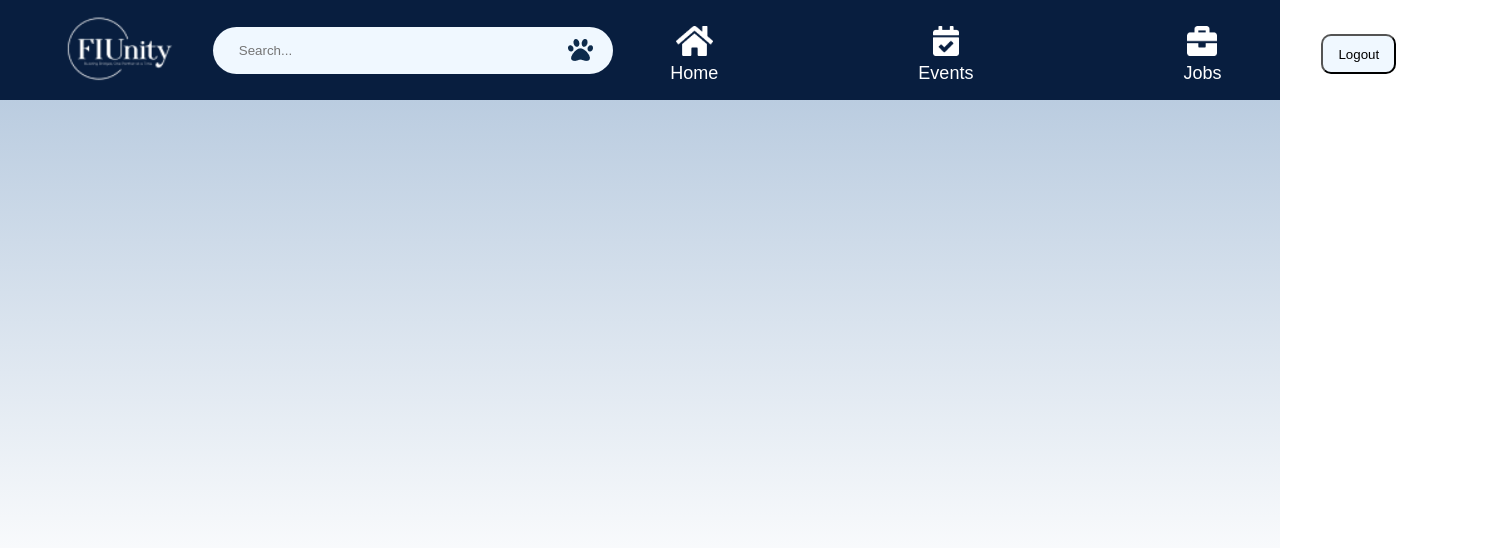
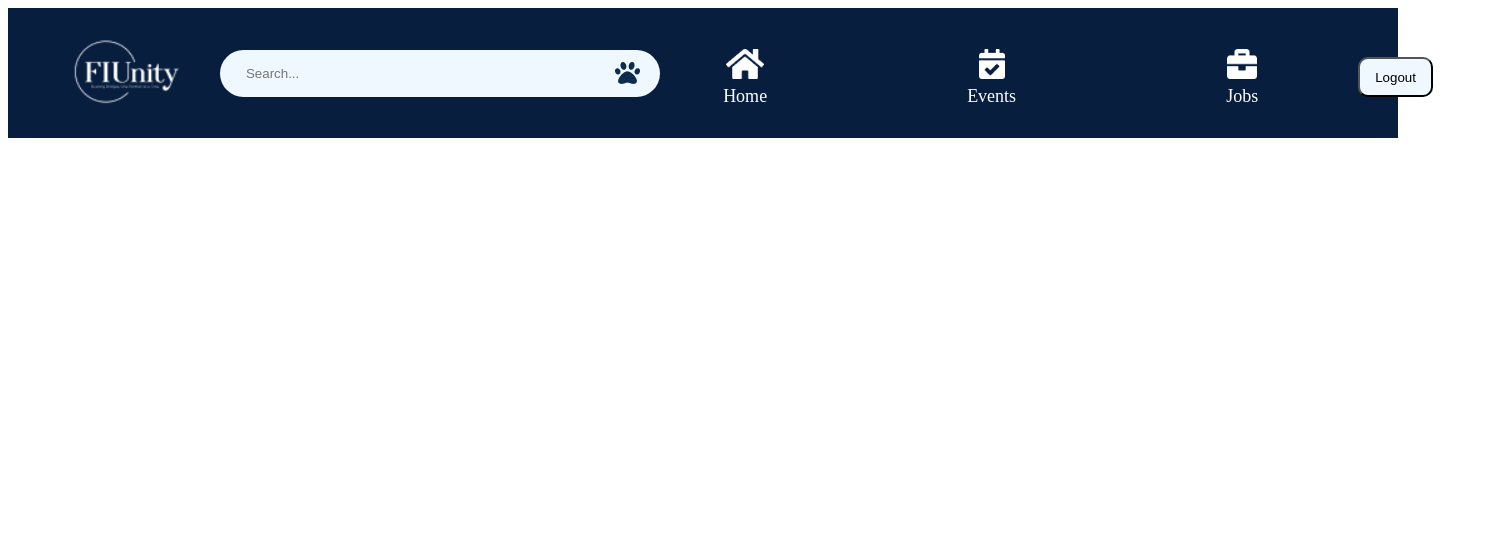
Before and after one commit to Giorgio-Abboud/FIUnity, a React (Vite) app in the folder FIUnity_Frontend/: page / in a window 1280 px wide. Shown: the top 548 px of the page, 1496 px wide, since content can reach past the window. Built offline with nearby package versions, Linux system fonts and the light colour scheme.

Commit message:
NavBar updates
Ignoring files.

```diff
--- a/FIUnity_Frontend/src/App.jsx
+++ b/FIUnity_Frontend/src/Navigation.jsx
@@ -1,7 +1,7 @@
 import React from 'react'
 import NavBar from './Components/NavBar/NavBar'
 
-const App = () => {
+const Navigation = () => {
 
   return (
     <div className='container'>
@@ -11,4 +11,4 @@ const App = () => {
   )
 }
 
-export default App
+export default Navigation
--- a/FIUnity_Frontend/src/index.css
+++ b/FIUnity_Frontend/src/index.css
@@ -1,4 +1,4 @@
-*{
+/* *{
   margin: 0;
   padding: 0;
   box-sizing: border-box;
@@ -12,4 +12,4 @@
     0deg,
     rgba(255, 255, 255, 0.75) 25.3%,
     rgba(91, 134, 181, 0.5) 100%)
-}
+} */
--- a/FIUnity_Frontend/src/main.jsx
+++ b/FIUnity_Frontend/src/main.jsx
@@ -1,13 +1,13 @@
 import React from "react";
 import ReactDOM from "react-dom/client";
-import App from "./App.jsx";
+import Navigation from "./Navigation.jsx";
 import "./index.css";
 import { BrowserRouter } from "react-router-dom";
 
 ReactDOM.createRoot(document.getElementById("root")).render(
   <React.StrictMode>
     <BrowserRouter>
-    <App />
+    <Navigation />
     </BrowserRouter>
   </React.StrictMode>
 );
```
Also changed, not shown: 1 other file (tests, documents, lock files or other folders).
